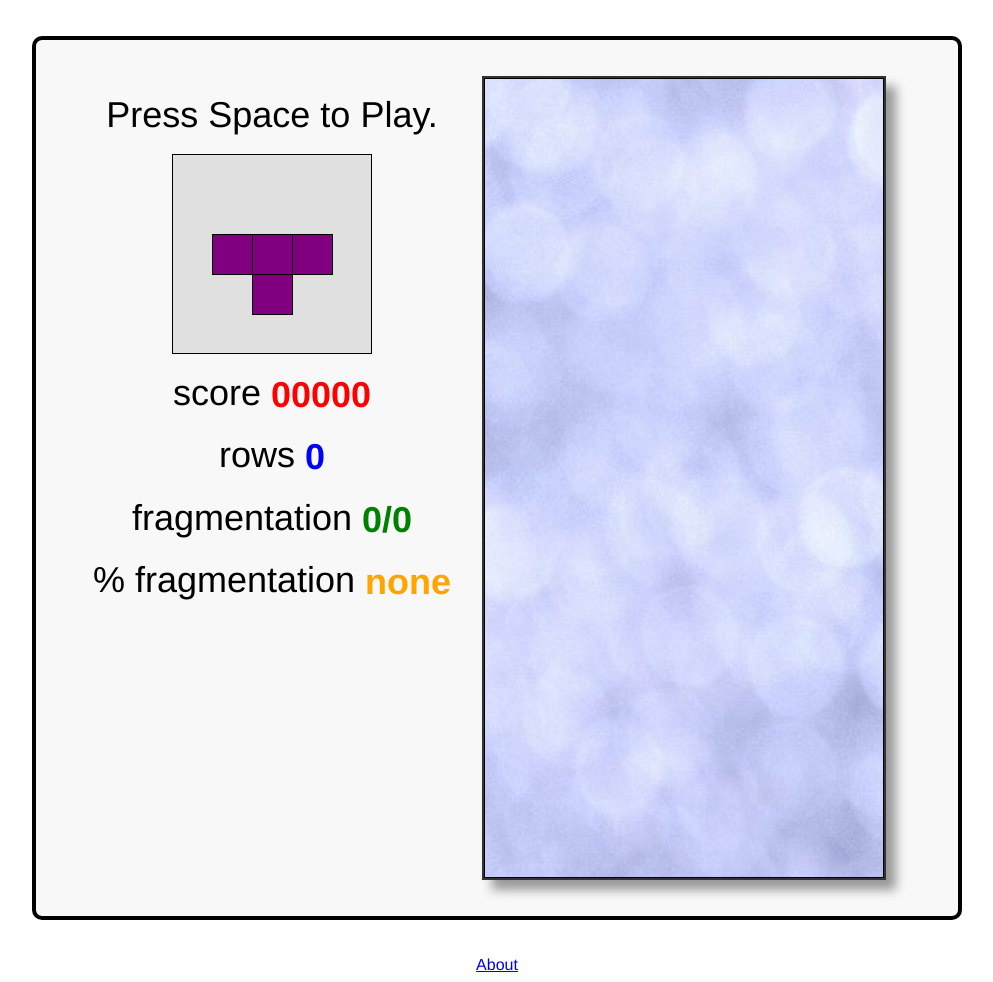
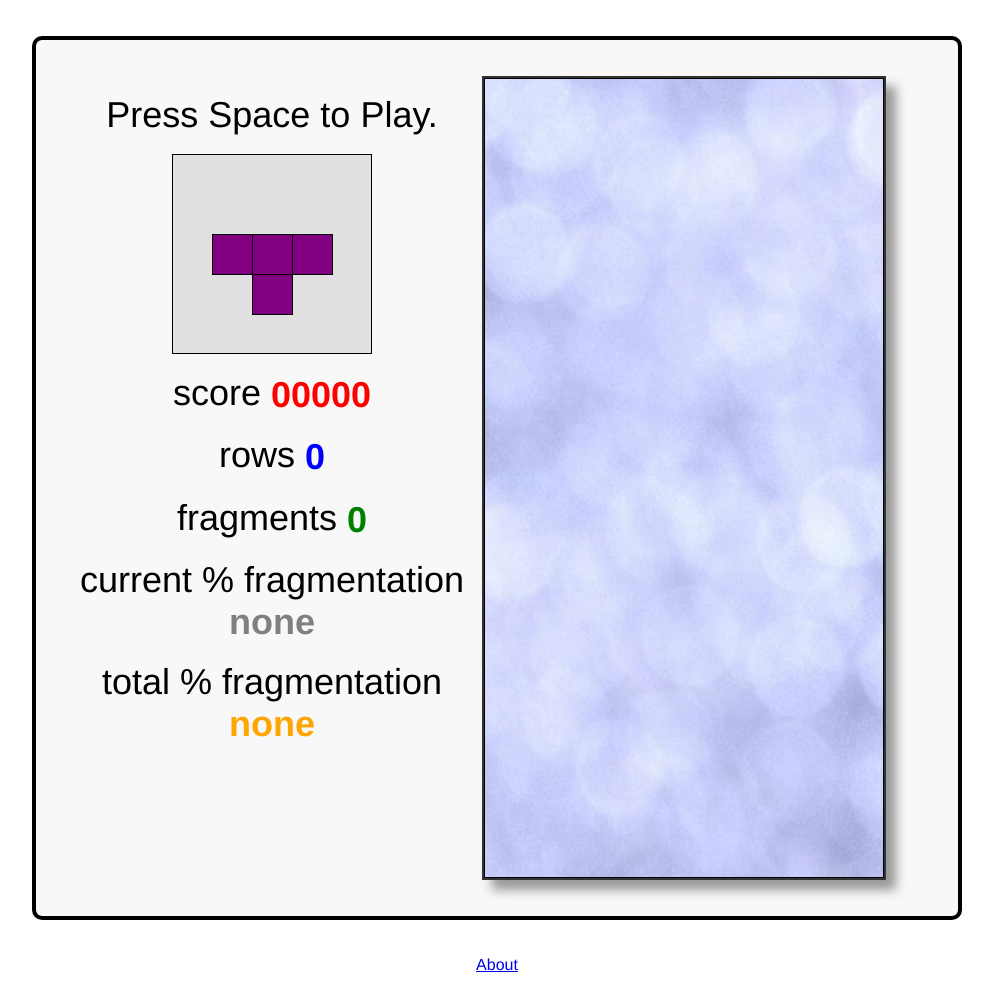
Before and after one commit to UnsolvedCypher/UnsolvedCypher.github.io, a Jekyll site: the page fragmentetris/index.html, which Jekyll copies as it is, in a window 1280 px wide. Shown: the whole page, without its empty margins (143-1136 px from the left). Built offline with Jekyll 4.4.1, drawn with Linux system fonts in a browser that asks for light colours.

Commit message:
updated to include current and total percent

```diff
--- a/fragmentetris/about.html
+++ b/fragmentetris/about.html
@@ -15,8 +15,8 @@
 
 <body style = "max-width: 1280px; width: 60%; margin: 0 auto; font-family: Helvetica, sans-serif;">
     <h1 style="font-weight: normal; text-align: center;">About</h1>
-    <p>This is a modified game of tetris (forked from <a href="https://github.com/jakesgordon/javascript-tetris">here</a>) that also tracks fragmentation in the Tetris board. Fragmentation in computer memory is when memory is wasted either because too much was allocated to a process and the process didn't use it all, or because the free space in memory is not contiguous, and the amount of contiguous memory is too small to make use of. This game simulates this issue with tetris blocks, where the gaps between the blocks represent memory that cannot be used because the gap is too small. In real systems, paging is usually used, so that the amount of memory allocated is fixed, which solves the problem of pieces of small memory being unusable.</p>
-    <p>In this game, fragmentation is counted as the amount of empty blocks inaccessible from the top or sides divided by the total amount of full blocks and fragments (including filled blocks in rows that have been completely filled and have disappeared). You can see that the fragmentation increases each time you block a space from the top and sides, but it goes down if you're able to remove the blockage from the top (the equivalent of the operating system freeing adjacent memory resulting in a bigger block). Similarly, as you have more rows completely filled out, your fragmentation as a percent goes down because there are no gaps in these completed rows.</p>
+    <p>This is a modified game of Tetris (forked from <a href="https://github.com/jakesgordon/javascript-tetris">here</a>) that also tracks fragmentation in the Tetris board. Fragmentation in computer memory is when memory is wasted because the free space in memory is not contiguous, and the amount of contiguous memory is too small to make use of. This game simulates this issue with Tetris blocks, where the gaps between the blocks represent memory that cannot be used because the amount of memory is too small. In real systems, this issue is often solved by allocating blocks of fixed size so that these gaps between blocks don't exist.</p>
+    <p>In this game, fragments are counted as the number of empty blocks inaccessible from the top or sides. The current percentage is the number of fragments over the number of fragments plus used blocks, while the overall percentage also counts the used blocks from rows that have been completed and have disappeared. You can see that the fragmentation increases each time you block a space from the top and sides, but it goes down if you're able to remove the blockage from the top (the equivalent of the operating system freeing adjacent memory resulting in a bigger block). Similarly, as you have more rows completely filled out, your fragmentation as a percent goes down because there are no gaps in these completed rows.</p>
     <p>To start a game, press space. Left and right arrow keys move the piece to the left and right, the down arrow moves it downwards, and the up arrow rotates the piece. Professors teaching Operating Systems are strongly encouraged to use this activity in place of an assessment.</p>
     <p><center><a href="index.html">Return to game</a></center></p>
 </body>
--- a/fragmentetris/index.html
+++ b/fragmentetris/index.html
@@ -14,7 +14,8 @@
     #score    { color: red; font-weight: bold; vertical-align: middle; }
     #rows     { color: blue; font-weight: bold; vertical-align: middle; }
     #frag     { color: green; font-weight: bold; vertical-align: middle; }
-    #fragperc     { color: orange; font-weight: bold; vertical-align: middle; }
+    #fragperc     { color: orange; font-weight: bold; vertical-align: middle; display:block;}
+    #currfragperc     { color: grey; font-weight: bold; vertical-align: middle; display:block;}
     #stats    { position: absolute; bottom: 0em; right: 1em; }
     @media screen and (min-width:   0px) and (min-height:   0px)  { #tetris { font-size: 0.75em; width: 250px; } #menu { width: 100px; height: 200px; } #upcoming { width:  50px; height:  50px; } #canvas { width: 100px; height: 200px; } } /* 10px chunks */
     @media screen and (min-width: 400px) and (min-height: 400px)  { #tetris { font-size: 1.00em; width: 350px; } #menu { width: 150px; height: 300px; } #upcoming { width:  75px; height:  75px; } #canvas { width: 150px; height: 300px; } } /* 15px chunks */
@@ -33,8 +34,9 @@
       <p><canvas id="upcoming"></canvas></p>
       <p>score <span id="score">00000</span></p>
       <p>rows <span id="rows">0</span></p>
-      <p>fragmentation <span id="frag">0</span></p>
-      <p>% fragmentation <span id="fragperc">0</span></p>
+      <p>fragments <span id="frag">0</span></p>
+      <p>current % fragmentation <span id="currfragperc">0</span></p>
+      <p>total % fragmentation<span id="fragperc">0</span></p>
     </div>
     <canvas id="canvas">
       Sorry, this example cannot be run because your browser does not support the &lt;canvas&gt; element
@@ -328,10 +330,17 @@
 
         var denominator = blocksOccupied + fragments;
 
+        if (numerator == 0) {
+            get('currfragperc').innerHTML = "none";
+        } else {
+            get('currfragperc').innerHTML = (numerator / parseFloat(denominator) * 100).toFixed(4) + "%";
+        }
+
         denominator += 10 * rows;
 
-        get('frag').innerHTML = numerator + "/" + denominator;
-        if (denominator == 0) {
+        get('frag').innerHTML = numerator;;
+
+        if (numerator == 0) {
             get('fragperc').innerHTML = "none";
         } else {
             get('fragperc').innerHTML = (numerator / parseFloat(denominator) * 100).toFixed(4) + "%";
```
